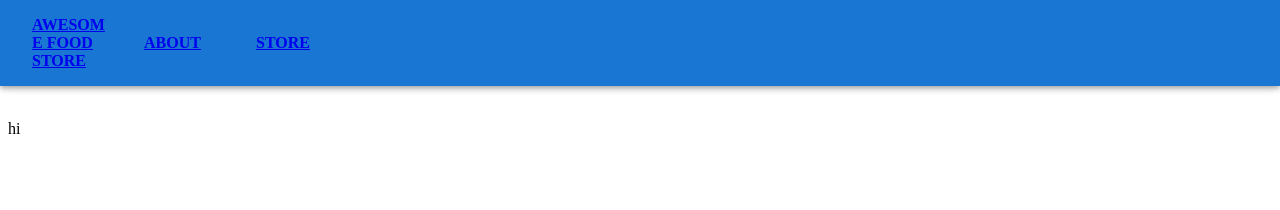
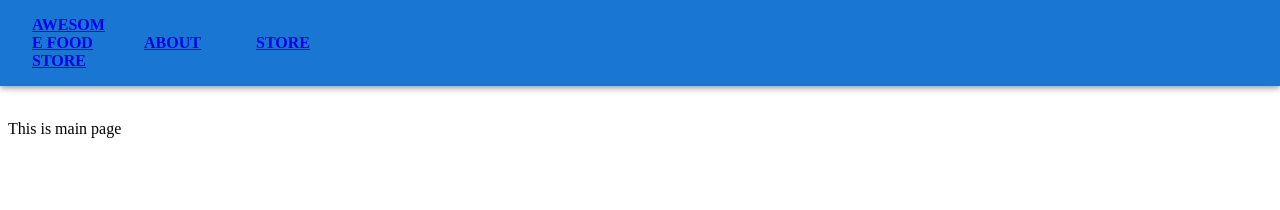
Before and after one commit to hxunz/purpleIO-assingment, a Next.js app: page / in a window 1280 px wide. Shown: the top 210 px of the page. Built offline with nearby package versions, Linux system fonts and the light colour scheme.

Commit message:
홈페이지 문구 수정

```diff
--- a/src/pages/index.tsx
+++ b/src/pages/index.tsx
@@ -1,5 +1,5 @@
 export default function Home() {
   return (
-    <div>hi</div>
+    <div>This is main page</div>
   )
 }
```
